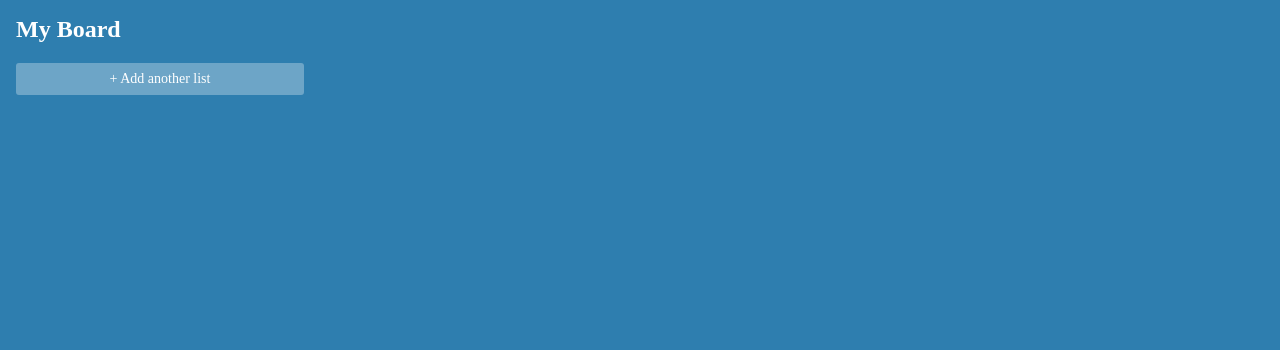
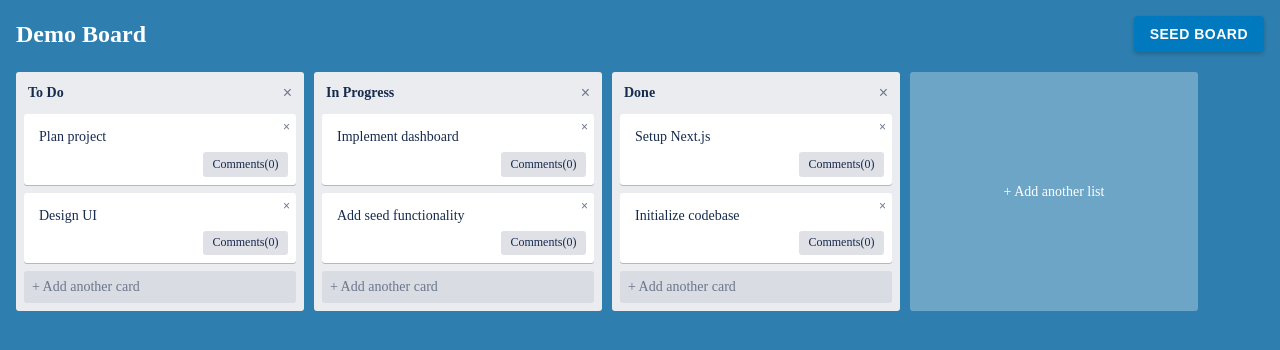
Before and after one commit to taheri24/kandan-salamat-jost, a Next.js app: page /board in a window 1280 px wide. Shown: the top 350 px of the page. Built offline with nearby package versions, Linux system fonts and the light colour scheme.

Commit message:
Add seed board functionality with demo data button

```diff
--- a/components/BoardHeader.tsx
+++ b/components/BoardHeader.tsx
@@ -1,8 +1,9 @@
 'use client';
 
-import React from 'react';
+import React, { useState } from 'react';
 import { useBoardState } from '@/contexts/BoardContext';
 import { List } from '@/utils/types';
+import { seedBoard } from '@/utils/seed';
 
 interface BoardHeaderProps {
   lists: List[];
@@ -12,6 +13,7 @@ interface BoardHeaderProps {
 export default function BoardHeader({ lists, onListSelect }:BoardHeaderProps) {
   const board = useBoardState();
   const state = board.getState();
+  const [isSeeded, setIsSeeded] = useState(false);
 
   return (
     <header className='board-header'>
@@ -22,6 +24,15 @@ export default function BoardHeader({ lists, onListSelect }:BoardHeaderProps) {
           <option key={list.id} value={list.id}>{list.name}</option>
         ))}
       </select>
+      <button className={`seed-button ${isSeeded ? 'seeded' : ''}`} onClick={() => {
+        const before = state.board.lists.length;
+        seedBoard(board);
+        const after = board.getState().board.lists.length;
+        if (after > before) {
+          setIsSeeded(true);
+          setTimeout(() => setIsSeeded(false), 1000); // Reset after animation
+        }
+      }}>Seed Board</button>
     </header>
   );
 };
--- a/contexts/BoardContext.tsx
+++ b/contexts/BoardContext.tsx
@@ -3,6 +3,7 @@ import React, { createContext, useContext, useRef, useEffect, useReducer, useMem
 import { BoardState, Board as BoardType, List, Card, Comment } from '@/utils/types';
 import { useLocalStorageState } from '@/hooks/useLocalStorageState';
 import * as uuid from 'uuid'
+import { seedBoard } from '@/utils/seed';
 
 export const BOARD_EVENTS = {
   BOARD_TITLE_UPDATED: 'boardTitleUpdated',
@@ -26,15 +27,15 @@ export class Board {
     return Object.keys(this.state.lists).concat(Object.keys(this.state.cards));
   }
   getDraggingIndicatorText():string  {
-    const sourceName = this.getNameByID(this.state.board.draggingSourceID);
-    const overName = this.getNameByID(this.state.board.dragOverID);
-    const isOverCard = !!this.state.cards[this.state.board.dragOverID];
-    const isSrcCard = !!this.state.cards[this.state.board.draggingSourceID];
+    const sourceName = this.getNameByID(this.state.board.draggingSourceID||'');
+    const overName = this.getNameByID(this.state.board.dragOverID || '');
+    const isOverCard = !!this.state.cards[this.state.board.dragOverID|| ''];
+    const isSrcCard = !!this.state.cards[this.state.board.draggingSourceID || ''];
 
     const preposition = isOverCard==isSrcCard ? 'before' : 'to';
     return `Moving "${sourceName}" ${preposition} "${overName}"`;
   }
-  private state: BoardState;
+    state: BoardState;
   private onSave: (state: BoardState) => void;
   private idCounter = 0;
   private listeners = new Map<BoardEventName, Array<(data?: any) => void>>();
@@ -52,12 +53,8 @@ export class Board {
       ];
       this.idCounter = Math.max(...allIds.map(id => parseInt(id.replace(/\D/g, '')) || 0)) + 1;
     } else {
-      this.state = {
-        board: { id: this.generateId(), name: 'My Board', lists: [], revision: 0 },
-        lists: {},
-        cards: {},
-        comments: {},
-      };
+      seedBoard(this);
+      this.state = this.getState();
     }
   }
 
--- a/styles/_board.scss
+++ b/styles/_board.scss
@@ -19,6 +19,49 @@
     color: white;
     font-size: 24px;
     margin: 0;
+  }
+
+  .seed-button {
+    background-color: #0079bf;
+    color: white;
+    border: none;
+    padding: 10px 16px;
+    border-radius: 4px;
+    cursor: pointer;
+    margin-left: 10px;
+    font-size: 14px;
+    font-weight: bold;
+    text-transform: uppercase;
+    letter-spacing: 0.5px;
+    box-shadow: 0 2px 4px rgba(0, 0, 0, 0.2);
+    transition: all 0.2s ease;
+
+    &:hover {
+      background-color: #005a8e;
+      box-shadow: 0 4px 8px rgba(0, 0, 0, 0.3);
+      transform: translateY(-1px);
+    }
+
+    &:active {
+      transform: translateY(0);
+      box-shadow: 0 2px 4px rgba(0, 0, 0, 0.2);
+    }
+
+    &.seeded {
+      animation: pulse 1s ease-in-out;
+    }
+  }
+
+  @keyframes pulse {
+    0% {
+      transform: scale(1);
+    }
+    50% {
+      transform: scale(1.1);
+    }
+    100% {
+      transform: scale(1);
+    }
   }
 }
 
--- a/utils/seed.ts
+++ b/utils/seed.ts
@@ -1,13 +1,17 @@
 // utils/seed.ts
 import { Board } from '@/contexts/BoardContext';
+import { BoardState } from '@/utils/types';
+import { v4 } from 'uuid';
 
 export function seedBoard(board: Board) {
+
   // Clear existing data if any
-  const state = board.getState();
-  if (state.board.lists.length > 0) {
-    // Optionally clear, but for now, add if empty
-    return;
-  }
+   board.state = {
+    board: { id: v4(), name: 'Demo Board', lists: [], revision: 0 },
+    lists: {},
+    cards: {},
+    comments: {},
+  } as BoardState;
 
   // Add sample lists
   board.addList('To Do');
--- a/utils/types.ts
+++ b/utils/types.ts
@@ -1,7 +1,7 @@
 export interface Board {
-  draggingSourceID: string;
-  dragOverID: string;
-  dragOverListID: string;
+  draggingSourceID?: string;
+  dragOverID?: string;
+  dragOverListID?: string;
 
   id: string;
   name: string;
```
